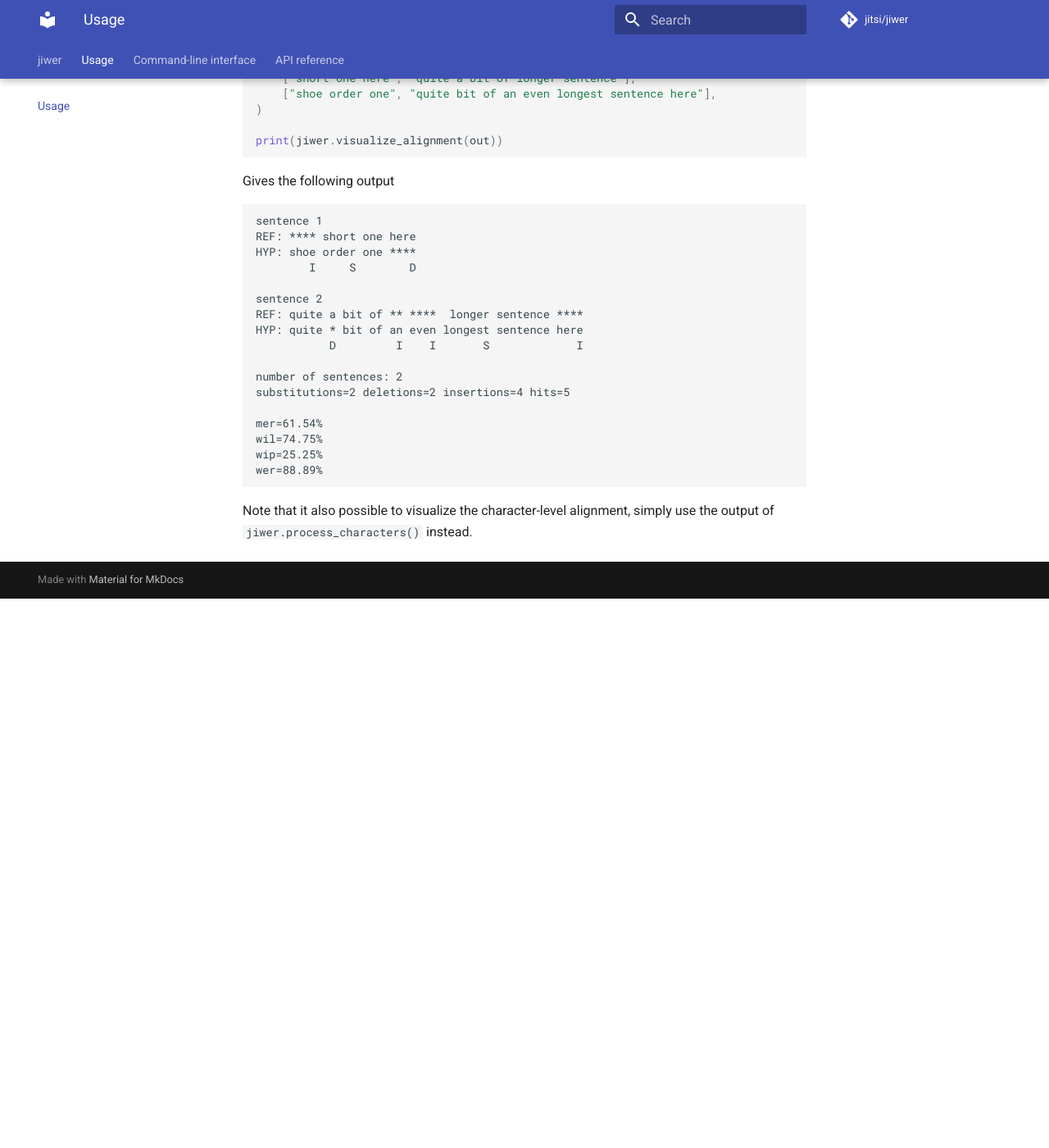
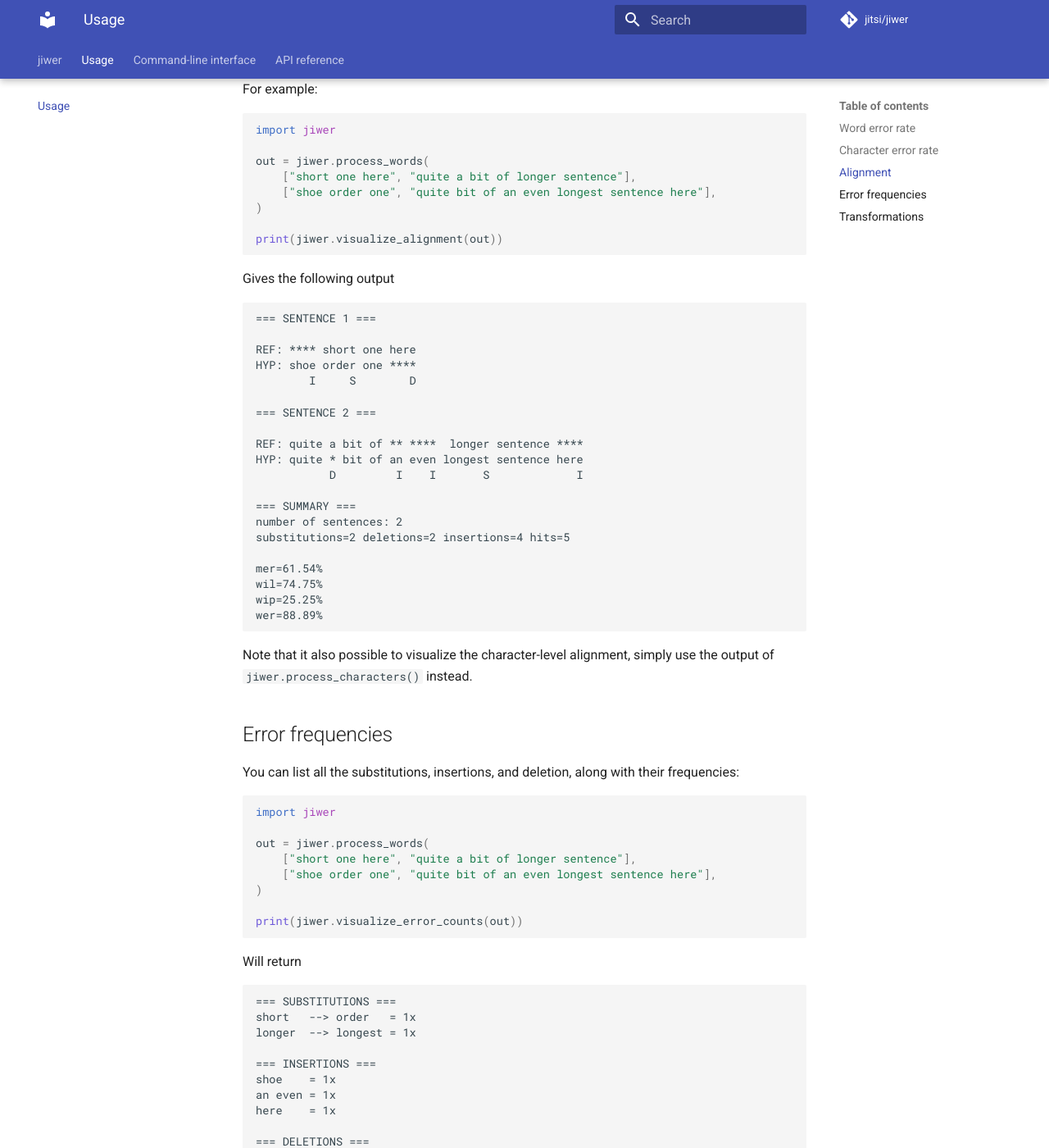
Before and after one commit to jitsi/jiwer, an MkDocs documentation site: the page built from docs/usage.md, in a window 1280 px wide and 1400 px high, scrolled down 1707 px. Shown: the whole window at 82% size. Built offline with MkDocs 1.6.1 and Material for MkDocs 9.7.7, drawn with Linux system fonts in a browser that asks for light colours; comment, search, counter and statistics services are not loaded; before the commit the page ends 2437 px from its top, so only the background shows below that; some of the changed text lies outside the part shown.

Commit message:
add more docs on new features (#113)

````diff
--- a/docs/usage.md
+++ b/docs/usage.md
@@ -1,4 +1,6 @@
 # Usage
+
+## Word error rate
 
 The most simple use-case is computing the word error rate between two strings:
 
@@ -41,6 +43,8 @@
 error = wer(reference, hypothesis)
 ```
 
+## Character error rate
+
 We also provide the character error rate:
 
 ```python
@@ -56,7 +60,7 @@
 error = output.cer
 ```
 
-# Alignment
+## Alignment
 
 With `jiwer.process_words` and `jiwer.process_characters`, you get the alignment between the reference and hypothesis.
 
@@ -88,16 +92,19 @@
 ```
 Gives the following output
 ```text
-sentence 1
+=== SENTENCE 1 ===
+
 REF: **** short one here
 HYP: shoe order one ****
         I     S        D
 
-sentence 2
+=== SENTENCE 2 ===
+
 REF: quite a bit of ** ****  longer sentence ****
 HYP: quite * bit of an even longest sentence here
            D         I    I       S             I
 
+=== SUMMARY ===
 number of sentences: 2
 substitutions=2 deletions=2 insertions=4 hits=5
 
@@ -108,3 +115,60 @@
 ```
 
 Note that it also possible to visualize the character-level alignment, simply use the output of `jiwer.process_characters()` instead.
+
+## Error frequencies
+
+You can list all the substitutions, insertions, and deletion, along with their frequencies:
+
+```python3
+import jiwer
+
+out = jiwer.process_words(
+    ["short one here", "quite a bit of longer sentence"],
+    ["shoe order one", "quite bit of an even longest sentence here"],
+)
+
+print(jiwer.visualize_error_counts(out))
+```
+
+Will return
+```text
+=== SUBSTITUTIONS ===
+short   --> order   = 1x
+longer  --> longest = 1x
+
+=== INSERTIONS ===
+shoe    = 1x
+an even = 1x
+here    = 1x
+
+=== DELETIONS ===
+here = 1x
+a    = 1x
+```
+
+## Transformations
+
+You can apply transformations to reference or hypothesis strings before the calculation of various metrics
+with the transform API. For all available, transformations, see [here](/jiwer/reference/transforms/).
+For the default transformations, see [here](/jiwer/reference/transformations/).
+
+An example of the transformation API:
+
+```python3
+import jiwer
+
+tr = jiwer.Compose([
+    jiwer.RemoveMultipleSpaces(),
+    jiwer.Strip(),
+    jiwer.SubstituteWords({"I'm": 'i am'}),
+    jiwer.ReduceToListOfListOfWords()
+])
+
+out = jiwer.process_words(
+    "I'm good",
+    "i am bad",
+    reference_transform=tr,
+    hypothesis_transform=tr
+)
+```
````
Also changed, not shown: 1 other file.
